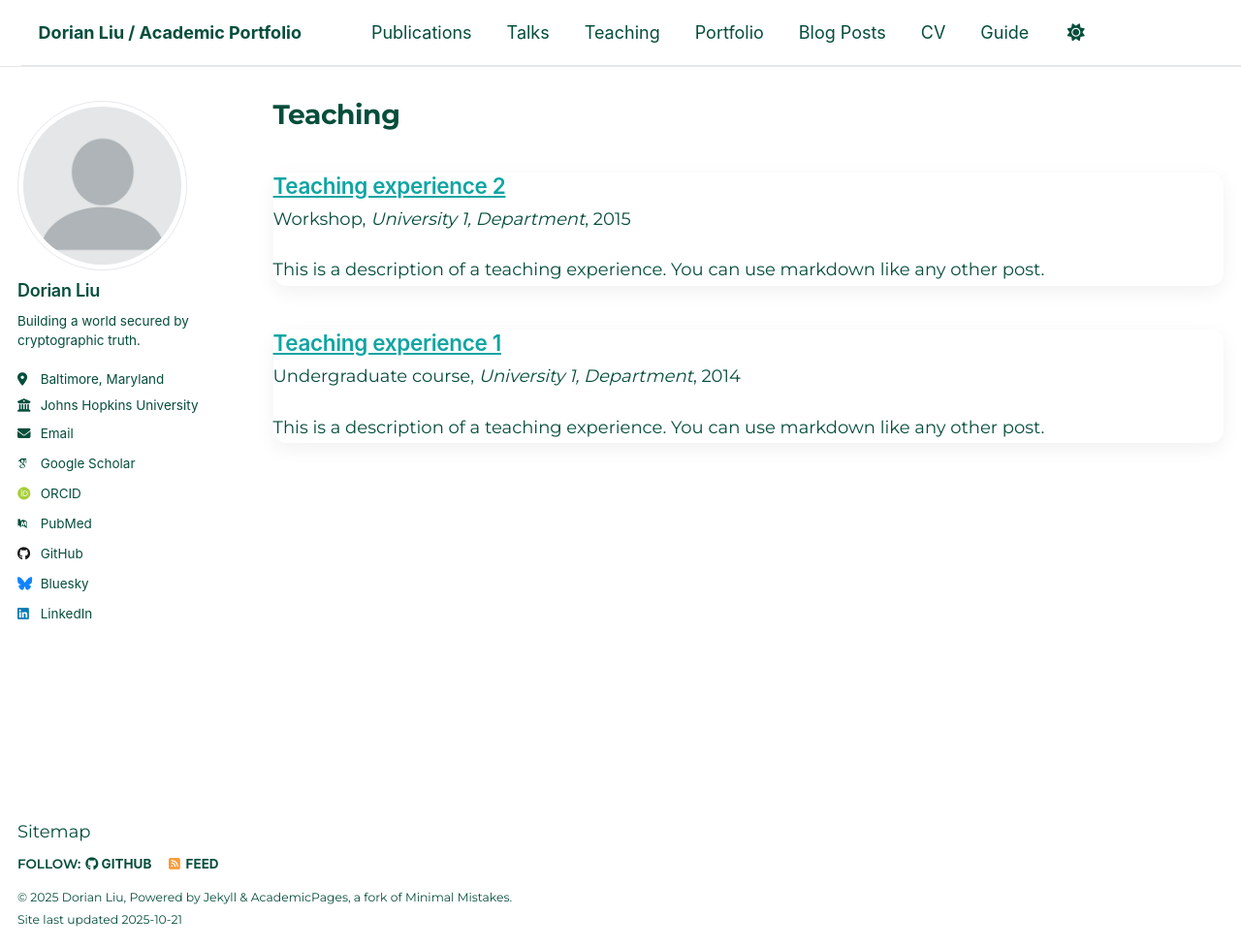
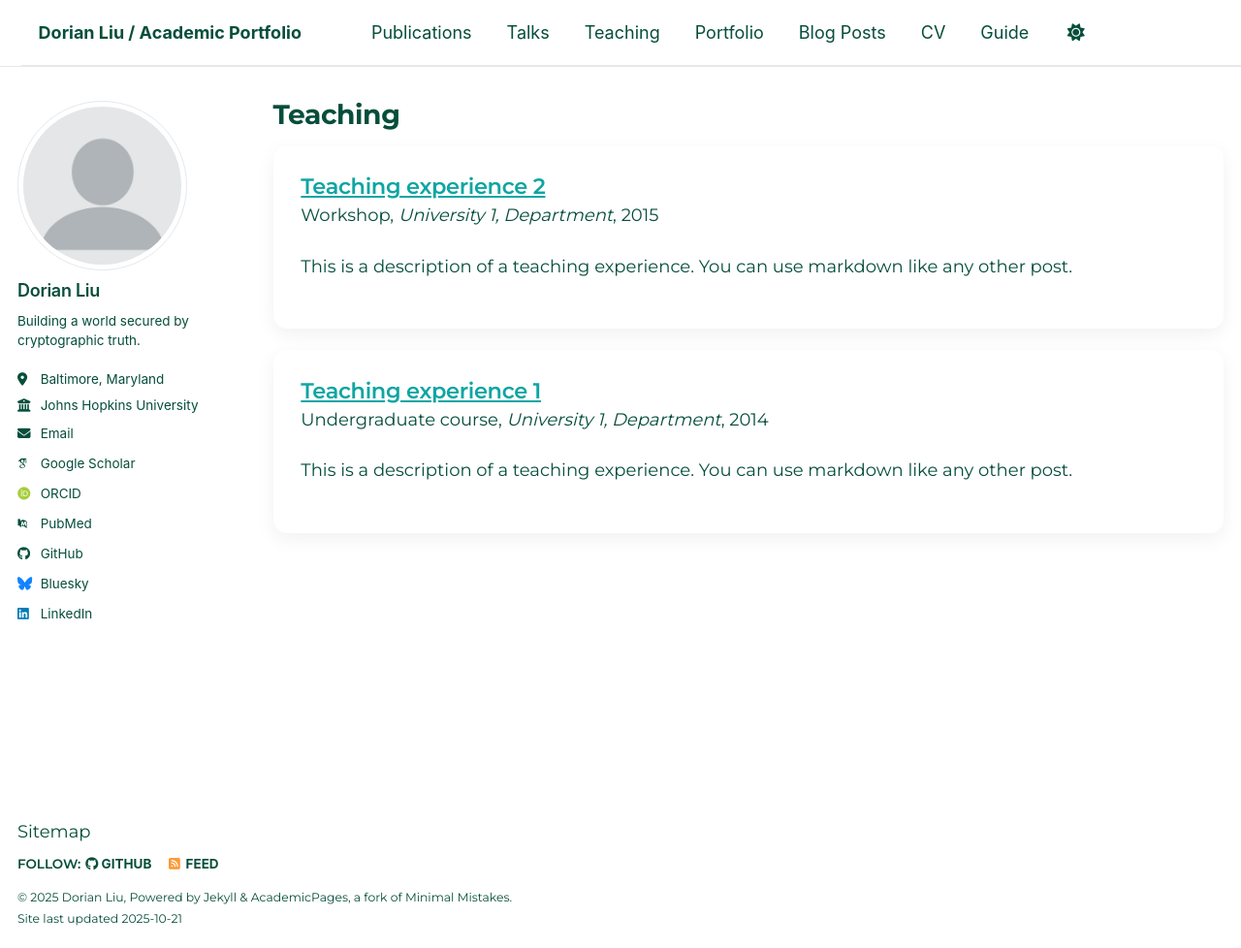
Before and after one commit to twliu-dorian/dorianliu-homepage, a Jekyll site: the page built from _pages/teaching.html, in a window 1280 px wide and 978 px high. Shown: the whole window at 97% size. Built offline with Jekyll 4.4.1, drawn with Linux system fonts in a browser that asks for light colours; some web fonts are replaced; a script that is not in the unit is left out.

Commit message:
update override styles

```diff
--- a/_sass/custom/_overrides.scss
+++ b/_sass/custom/_overrides.scss
@@ -26,6 +26,12 @@ h1 {
 h2,
 h3 {
   font-weight: 600;
+}
+
+.archive__item-title {
+  // margin-bottom: 0.25em;
+  font-family: "Montserrat", system-ui, -apple-system, "Segoe UI", Roboto,
+    "Noto Sans TC", sans-serif;
 }
 
 /* Bold text in Markdown */
@@ -59,15 +65,23 @@ a:hover {
 
 /* card, item */
 .archive__item {
+  padding: 1.6rem;
   border-radius: var(--global-border-radius);
   background: var(--global-surface);
   box-shadow: 0 6px 20px rgba(0, 0, 0, 0.06);
   transition: transform 0.18s ease, box-shadow 0.18s ease;
+  margin-bottom: 1.2rem;
+  margin-top: 1rem;
 }
 .archive__item:hover {
   transform: translateY(-3px);
   box-shadow: 0 10px 28px rgba(0, 0, 0, 0.1);
 }
+
+.archive__item-title {
+  margin: 0;
+}
+
 .archive__item-excerpt {
   color: var(--global-muted-text-color);
 }
@@ -131,6 +145,13 @@ div.highlighter-rouge {
   border-radius: var(--global-border-radius);
 }
 
+/* remove sidebar GitHub icon color override */
+.social-icons .fa-github,
+.social-icons .fa-github-alt,
+.social-icons .fa-github-square {
+  color: inherit !important;
+}
+
 /* navbar */
 .masthead,
 .site-nav {
```
